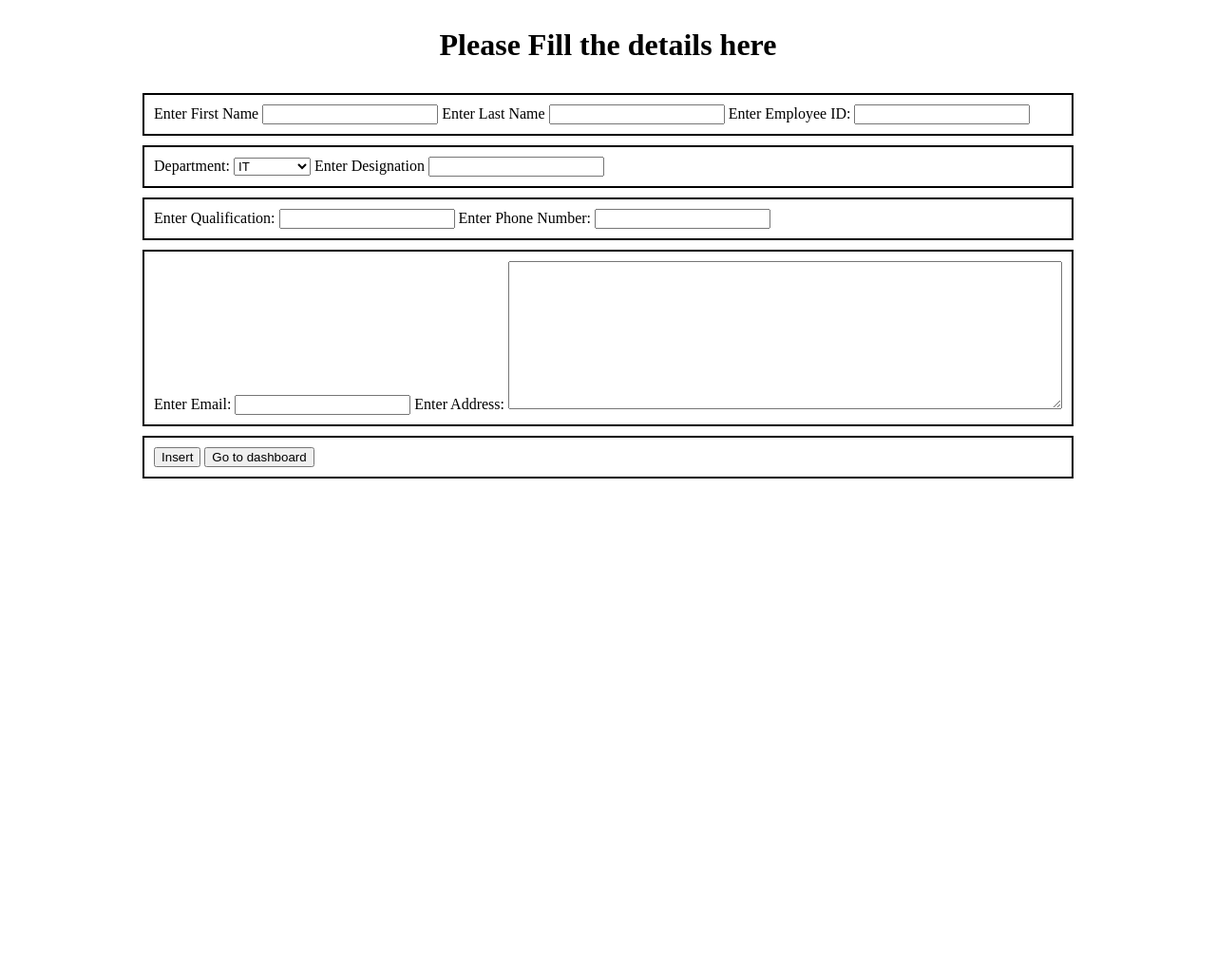
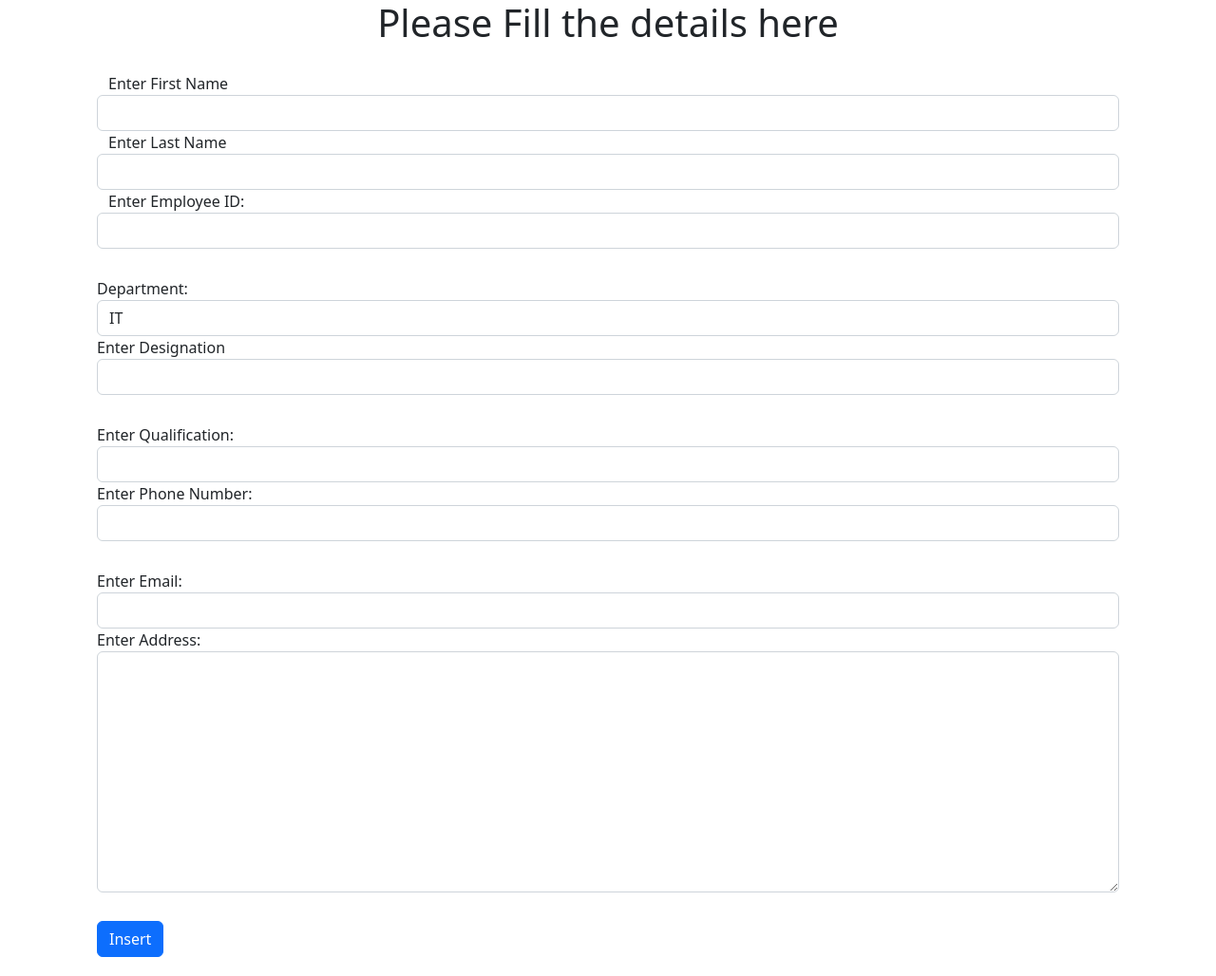
Before and after one commit to asherthisside/PHPCodeBase, a PHP site: page /admin/add-employee.php in a window 1280 px wide. Shown: the whole page at 95% size. Before the commit the page ends 504 px from the top, so only its background shows below. Run offline with PHP 8.4, Linux system fonts and the light colour scheme.

```diff
--- a/ELMS/admin/add-employee.php
+++ b/ELMS/admin/add-employee.php
@@ -1,3 +1,4 @@
+<?php include '../connection.php'; ?>
 <!DOCTYPE html>
 <html lang="en">
 
@@ -16,7 +17,7 @@
 
         .container form div {
             margin: 10px;
-            border: solid 2px;
+            /* border: solid 2px; */
             padding: 10px;
         }
 
@@ -27,20 +28,20 @@
     <div class="container">
     <h1>Please Fill the details here</h1>
     <form action="add-employee.php" method="post">
-        <div>
+        <div class="row">
             <label for="">Enter First Name</label>
-            <input type="text" name="form_first_name" id="">
+            <input class="form-control" type="text" name="form_first_name" id="">
 
             <label for="">Enter Last Name</label>
-            <input type="text" name="form_last_name" id="">
+            <input class="form-control" type="text" name="form_last_name" id="">
 
             <label for="">Enter Employee ID: </label>
-            <input type="text" name="form_emp_id" id="">
+            <input class="form-control" type="text" name="form_emp_id" id="">
         </div>
 
         <div>
             <label for="">Department: </label>
-            <select name="form_department" id="">
+            <select class="form-control" name="form_department" id="">
                 <option value="IT">IT</option>
                 <option value="Marketing">Marketing</option>
                 <option value="Sales">Sales</option>
@@ -52,28 +53,27 @@
             </select>
 
             <label for="">Enter Designation</label>
-            <input type="text" name="form_designation" id="">
+            <input class="form-control" type="text" name="form_designation" id="">
         </div>
 
         <div>
             <label for="">Enter Qualification: </label>
-            <input type="text" name="form_qualification" id="">
+            <input class="form-control" type="text" name="form_qualification" id="">
 
             <label for="">Enter Phone Number: </label>
-            <input type="number" name="form_phone" id="">
+            <input class="form-control" type="number" name="form_phone" id="">
         </div>
 
         <div>
             <label for="">Enter Email: </label>
-            <input type="text" name="form_email" id="">
+            <input class="form-control" type="text" name="form_email" id="">
 
             <label for="">Enter Address: </label>
-            <textarea name="form_address" id="" cols="70" rows="10"></textarea>
+            <textarea class="form-control" name="form_address" id="" cols="70" rows="10"></textarea>
         </div>
 
         <div>
-            <input type="submit" value="Insert" name="sub">
-            <button><a href="admin-dashboard.php" style="text-decoration: none; color: black;">Go to dashboard</a></button>
+            <input type="submit" value="Insert" name="sub" class="btn btn-primary">
         </div>
     </form>
     </div>
@@ -83,7 +83,6 @@
 
 <?php
 if (isset($_POST['sub'])) {
-    include '../connection.php';
     $firstname = $_POST['form_first_name'];
     $lastname = $_POST['form_last_name'];
     $emp_id = $_POST['form_emp_id'];
--- a/ELMS/admin/admin-dashboard.php
+++ b/ELMS/admin/admin-dashboard.php
@@ -46,7 +46,7 @@
     <div class="container">
         <div class="button">
             <a href="employee-details.php">
-                <button class="btn btn-primary">View Employee
+                <button class="btn btn-primary">View Employees
                 <span class="badge badge-dark bg-dark"><?php echo $employees_num ?></span>
                 </button>
             </a>
@@ -57,7 +57,6 @@
                 <span class="badge badge-dark bg-dark"><?php echo $leave_requests_num ?></span>
                 </button>
             </a>
-
         </div>
         <div class="button">
             <a href="update-requests.php">
--- a/ELMS/admin/update-requests.php
+++ b/ELMS/admin/update-requests.php
@@ -44,7 +44,7 @@
                     <td>
                         <?php
                         if ($data['status'] == 'Pending') {
-                            echo "<a href='approve-update.php?id=".$data['id']."'><button class='btn btn-sm btn-warning'>Approve</button> <button class='btn btn-sm btn-danger'>Decline</button>";
+                            echo "<a href='approve-update.php?id=".$data['id']."'><button class='btn btn-sm btn-warning'>Approve</button></a> <a href='decline-update.php?id=".$data['id']."'><button class='btn btn-sm btn-danger'>Decline</button></a>";
                         }
                         else {
                             echo "N/A";
--- a/ELMS/update-details.php
+++ b/ELMS/update-details.php
@@ -89,7 +89,7 @@ if (isset($_POST['sub'])) {
     $address = $_POST['form_address'];
     $password = $_POST['form_password'];
 
-    $insert_query = "INSERT INTO `info-updates`(`department`, `designation`, `qualification`, `phone`, `email`, `address`, `password`) VALUES ('$department','$designation','$qualification','$phone','$email','$address','$password')";
+    $insert_query = "INSERT INTO `info-updates`(`emp_id`, `department`, `designation`, `qualification`, `phone`, `email`, `address`, `password`) VALUES ('$emp_id', '$department','$designation','$qualification','$phone','$email','$address','$password')";
 
     $update = mysqli_query($conn, $insert_query);
 
```
Also changed, not shown: ELMS/admin/approve-update.php (+17 -1 lines), ELMS/admin/decline-update.php (added, +17 -0 lines), ELMS/admin/employee-details.php (+7 -0 lines), ELMS/upload/18a-healing-brush-royal-anwar-unsplash.jpg (added).
